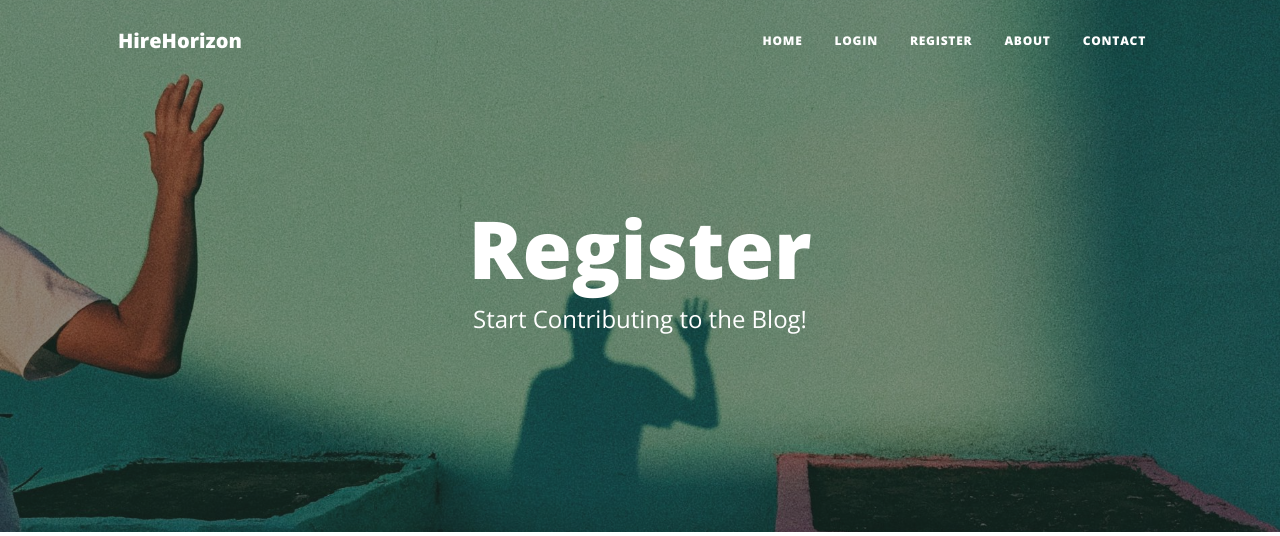
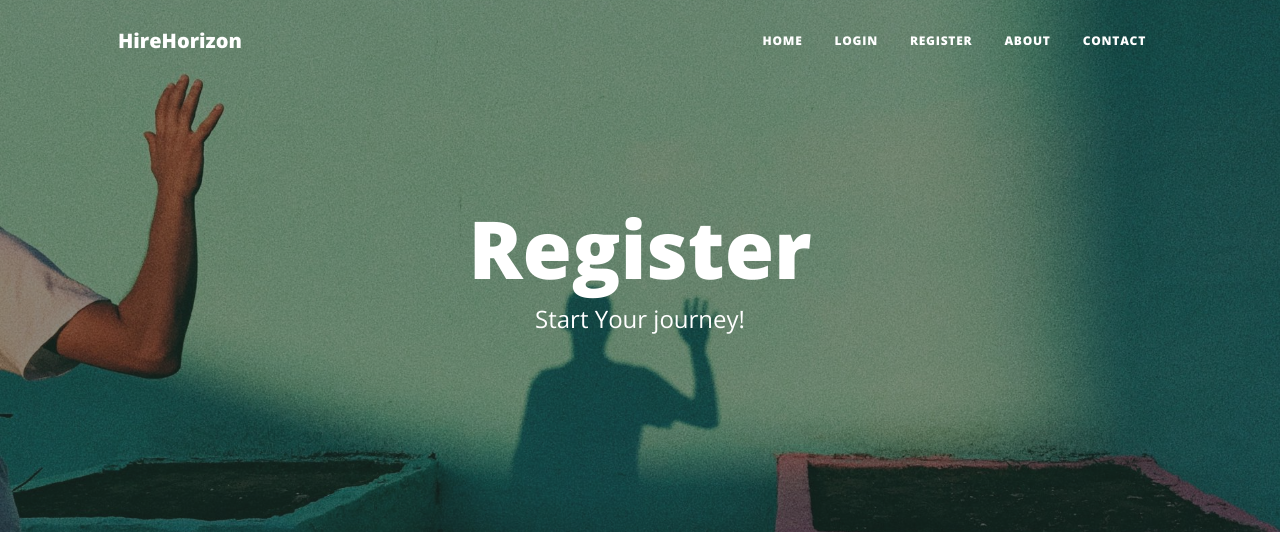
Before and after one commit to PRiNCeKUsHW/HireHorizon, a Flask app: page /register in a window 1280 px wide. Shown: the top 536 px of the page. Run offline with Flask 3, Linux system fonts and the light colour scheme; some libraries are stand-ins or nearby versions.

Commit message:
Update register.html

```diff
--- a/templates/register.html
+++ b/templates/register.html
@@ -11,7 +11,7 @@ include "header.html" %}
       <div class="col-md-10 col-lg-8 col-xl-7">
         <div class="page-heading">
           <h1>Register</h1>
-          <span class="subheading">Start Contributing to the Blog!</span>
+          <span class="subheading">Start Your journey!</span>
         </div>
       </div>
     </div>
```
